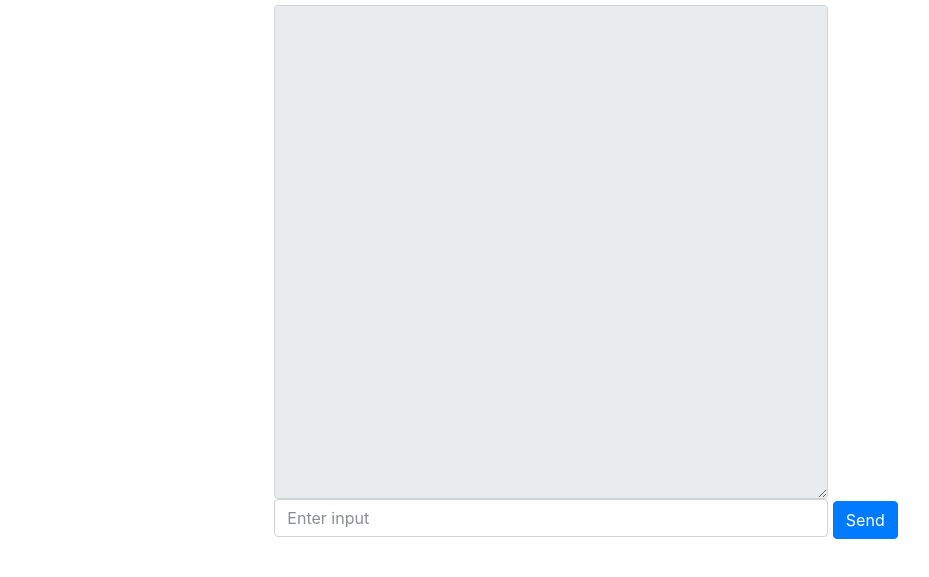
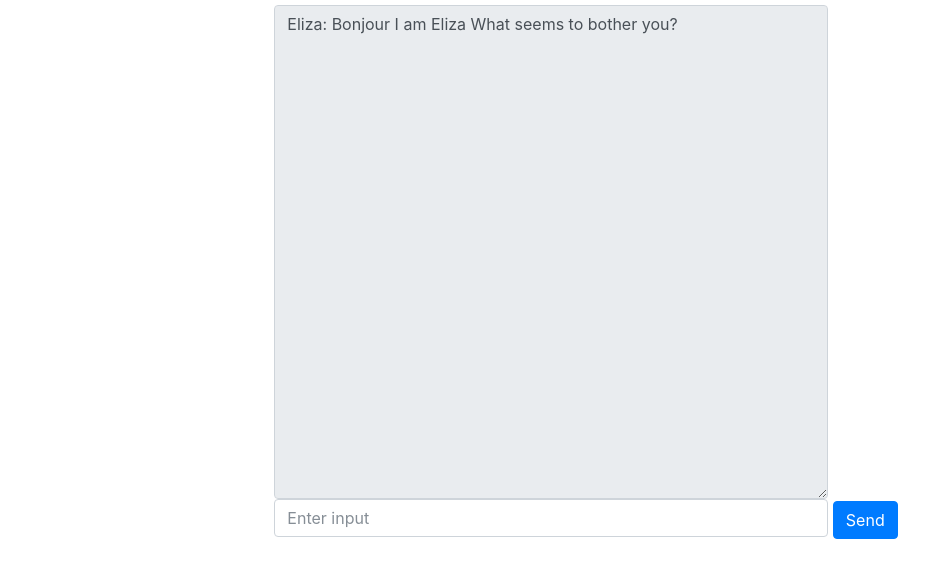
Before and after one commit to nakster/GoProject, a plain HTML site: page static/index.html in a window 1280 px wide. Shown: the part 51-628 px from the top of the page, without its empty margins (54-983 px from the left). Drawn offline with nearby package versions, Linux system fonts and the light colour scheme.

Commit message:
added greetings

```diff
--- a/static/index.html
+++ b/static/index.html
@@ -99,6 +99,19 @@
 
           }});
 
+       // greetings for eliza to say to users
+      var greetings = [
+        "I am Eliza is something troubling you?",
+        "How can I help you.",
+        "Bonjour I am Eliza What seems to bother you?",
+        "Hello I am Eliza Please tell me your problem.",
+        "Hola How are you doing today?",
+      ]
+
+      //create a new variable which get the a random greeting
+      var returnGreeting = greetings[Math.floor(Math.random()*greetings.length)];
+      //return the random greeting
+      document.getElementById("elizaBox").innerHTML = "Eliza: " + returnGreeting + "\n";
 
     </script>
 
```
